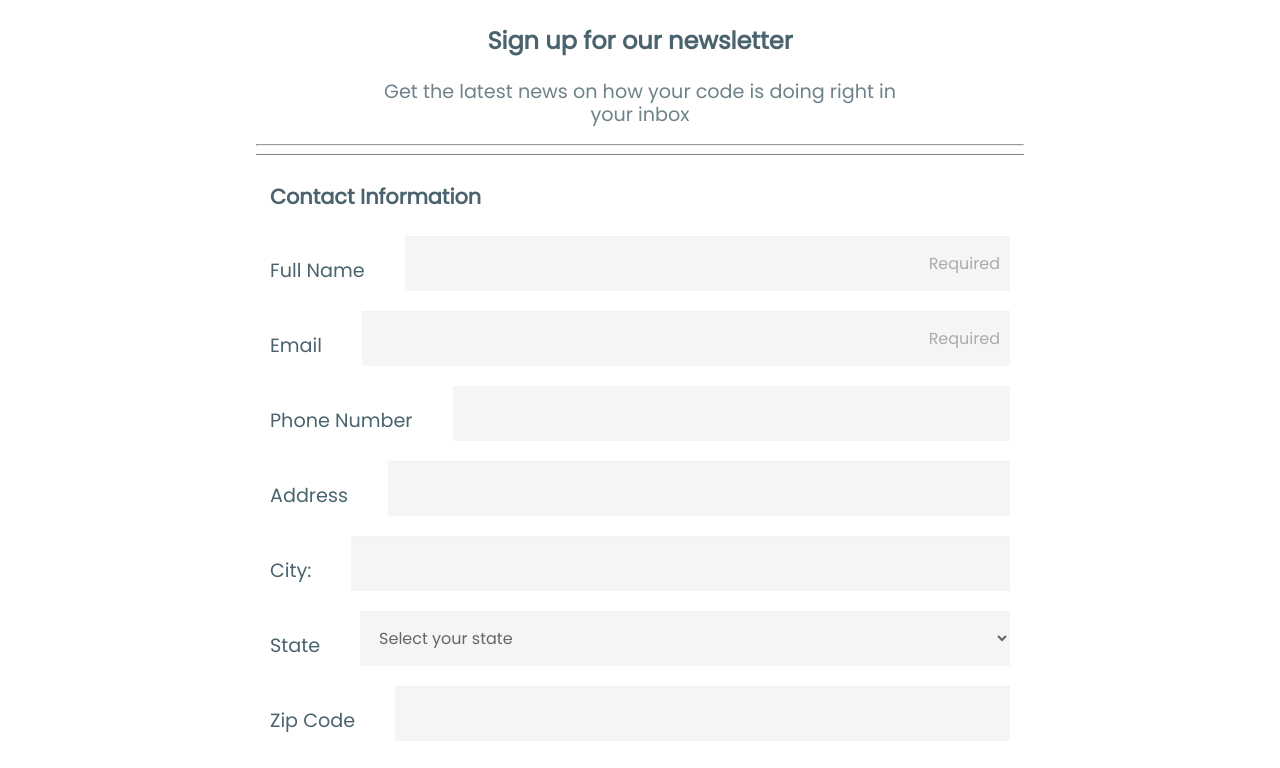
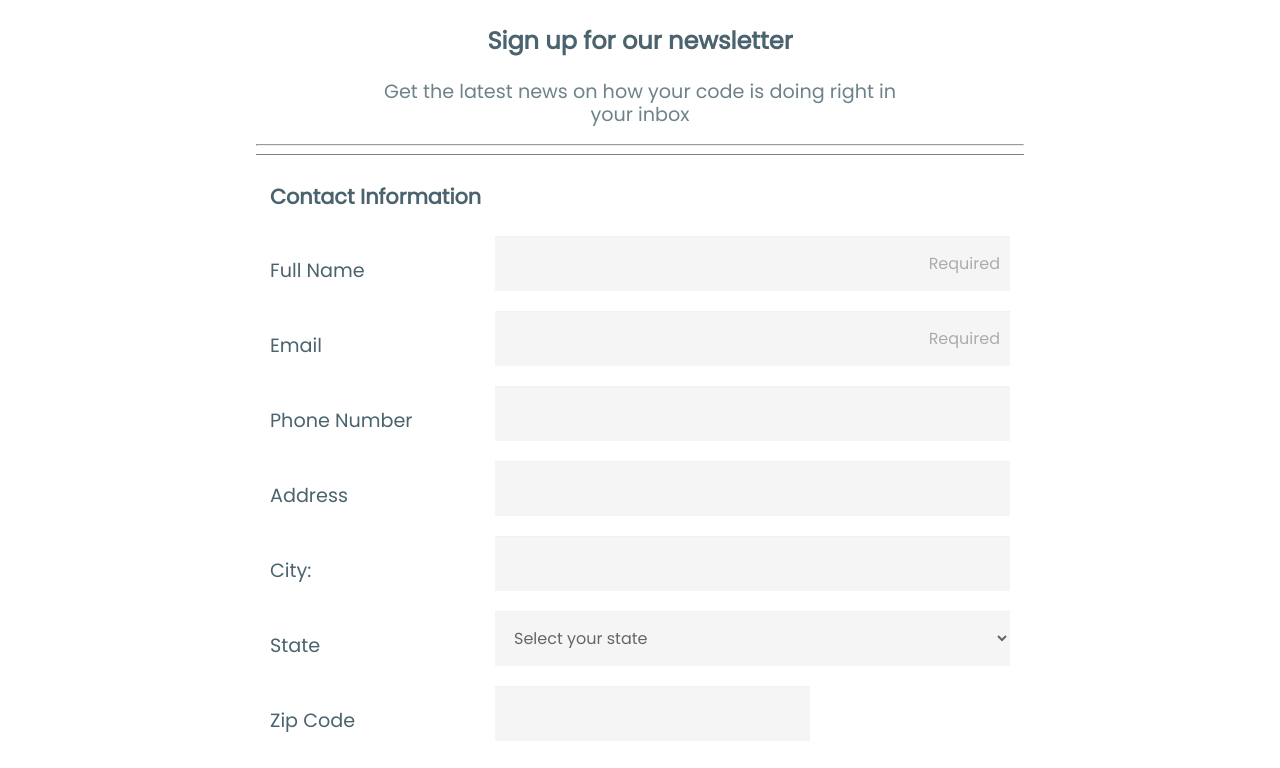
Before and after one commit to LuluJingyanHuang/Project-3, a plain HTML site: page index.html in a window 1280 px wide. Shown: the part 103-871 px from the top of the page. Drawn offline with Linux system fonts and the light colour scheme.

Commit message:
Revision

```diff
--- a/css/style.css
+++ b/css/style.css
@@ -64,12 +64,18 @@ textarea:focus{
 }
 
 .form input:focus{
-  border: 1px solid grey;
+  border: 3px solid grey;
 }
 
 ::placeholder{
     text-align: right;
     padding-right: 10px;
+}
+
+.zip{
+    width:200px;
+
+
 }
 /* ==========Layout stlye=============
 ==================================== */
@@ -126,6 +132,7 @@ input[type="text"],
 input[type="email"],
 input[type="number"],
 input[type="city"],
+input[type="tel"],
 textarea,
 select {
   background: rgba(255,255,255,0.1);
@@ -143,6 +150,14 @@ select {
   box-shadow: 0 1px 0 rgba(0,0,0,0.03) inset;
   margin-bottom: 20px;
 }
+input[type="zip"]{
+    width: 50%;
+
+}
+select{
+  width: 100%;
+}
+
 
 input[type="checkbox"],
 input[type="radio"]
@@ -156,7 +171,7 @@ button {
   background-color:#999999;
   text-align: center;
   border-radius: 5px;
-  width: 98%;
+  width: 99%;
   margin-bottom: 5px;
   margin-top: 5px;
 }
@@ -178,11 +193,29 @@ button {
   .float{
     display: flex;
     align-items: center;
+    justify-content: space-between;
   }
 
   .float label{
     white-space: nowrap;
-    display: inline;
+    display: inline-block;
     padding-right: 40px;
+    width:150px;
   }
+
+  .float input{
+    width: 500px;
+    justify-content: space-between;
+  }
+
+  .float select{
+    width: 515px;
+  }
+
+input[type="number"]{
+  width: 300px;
+  margin-right:200px;
+
 }
+
+}
--- a/index.html
+++ b/index.html
@@ -19,7 +19,7 @@
     <hr>
   </div>
 
-  <section class="form">
+  <div class="form">
     <form action="index.html" method="post">
     <fieldset>
         <legend><span>Contact Information</span></legend>
@@ -33,7 +33,7 @@
           </div>
           <div class="float">
               <label for="phone">Phone Number</label>
-              <input type="number" id="phone" name="user-phone">
+              <input type="tel" id="phone" name="user-phone">
           </div>
           <div class="float">
               <label for="address">Address</label>
@@ -127,9 +127,11 @@
     </fieldset>
     </form>
 
-  </section>
+  </div>
+
+    <br>
+  <footer>
     <span class="copyright">Lulu Huang 2019</span>
-    <br>
-    <br>
+  </footer>
   </body>
 </html>
```
